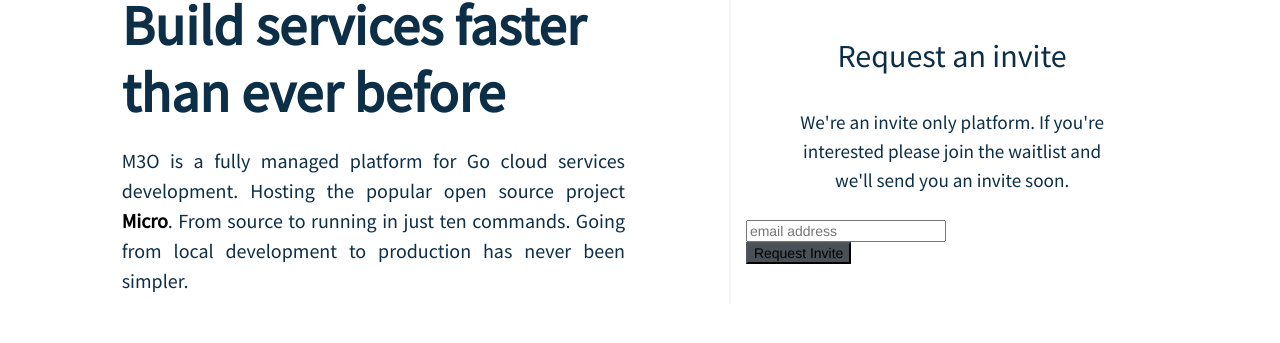
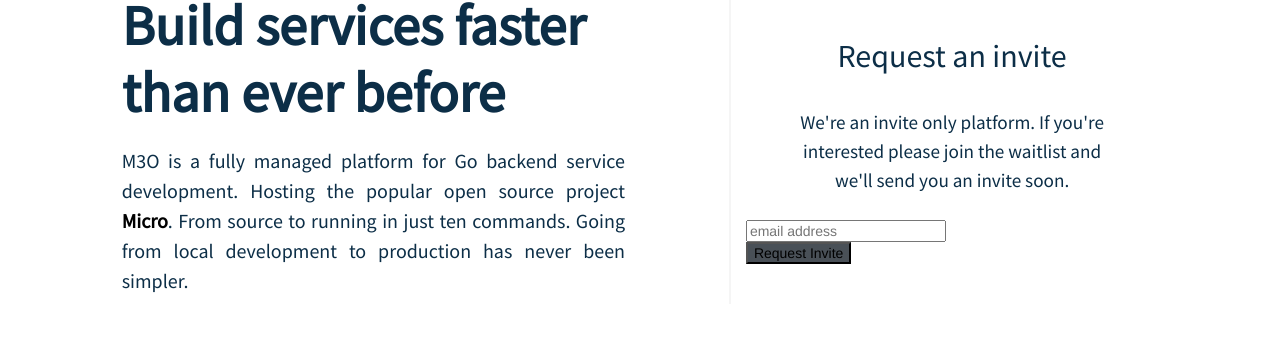
Before and after one commit to micro-community/go-micro-v2-doc, a Jekyll site: the page built from index.html, in a window 1280 px wide and 900 px high. Shown: the part 227-570 px from the top of the window. Built offline with Jekyll 4.4.1, drawn with Linux system fonts in a browser that asks for light colours; nearby versions of some CDN libraries; comment, search, counter and statistics services are not loaded.

Commit message:
update index

```diff
--- a/index.html
+++ b/index.html
@@ -54,7 +54,7 @@
                 Build services faster than ever before
               </h2>
               <h5 style="line-height: 1.5;">
-		M3O is a fully managed platform for Go cloud services development.
+		M3O is a fully managed platform for Go backend service development.
 		Hosting the popular open source
 		project <a href="https://github.com/micro/micro" style="color: black;"><b>Micro</b></a>.
 		From source to running in just ten commands.
```
